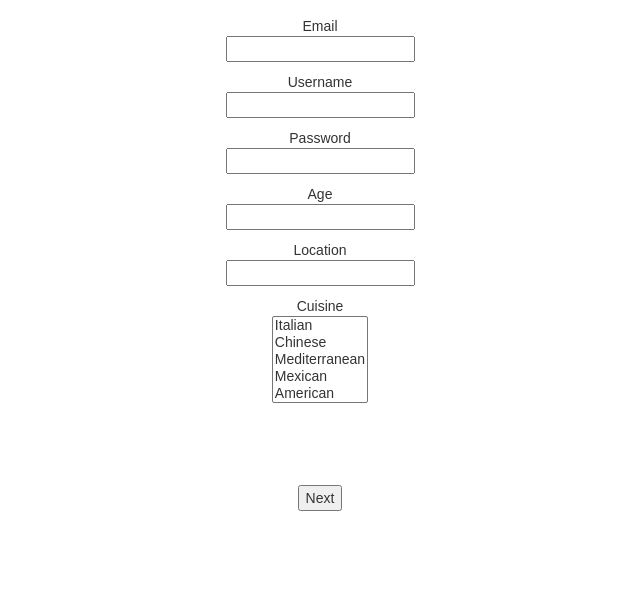
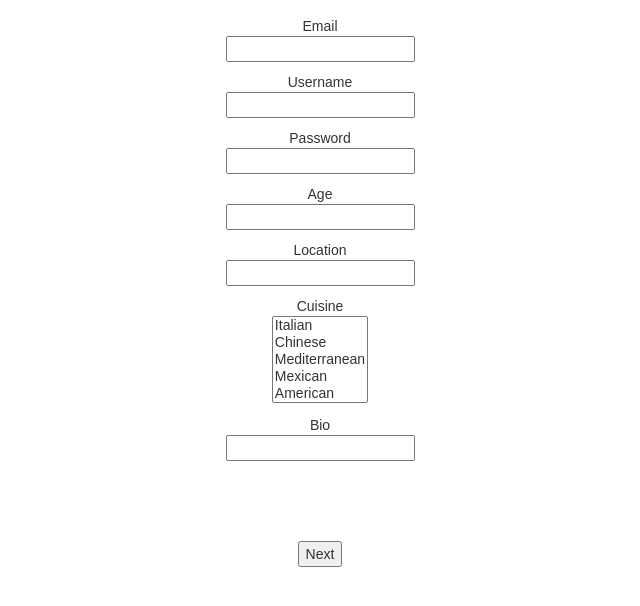
Before and after one commit to estheryjeon/lets-eat, a website: page views/signup.html in a window 1280 px wide. Shown: the part 172-778 px from the top of the page, without its empty margins (320-960 px from the left). Drawn offline with nearby package versions, Linux system fonts and the light colour scheme; a web font is replaced by a local one.

Commit message:
Update signup.html

```diff
--- a/views/signup.html
+++ b/views/signup.html
@@ -37,6 +37,8 @@
           <option value="american">American</option>
         </select>
       </p>
+      <p>Bio<br>
+      <input type="text" name="bio"></p>
       <p id="navbar"><input value="Next" type="submit"></p>
     </form>
 
```
